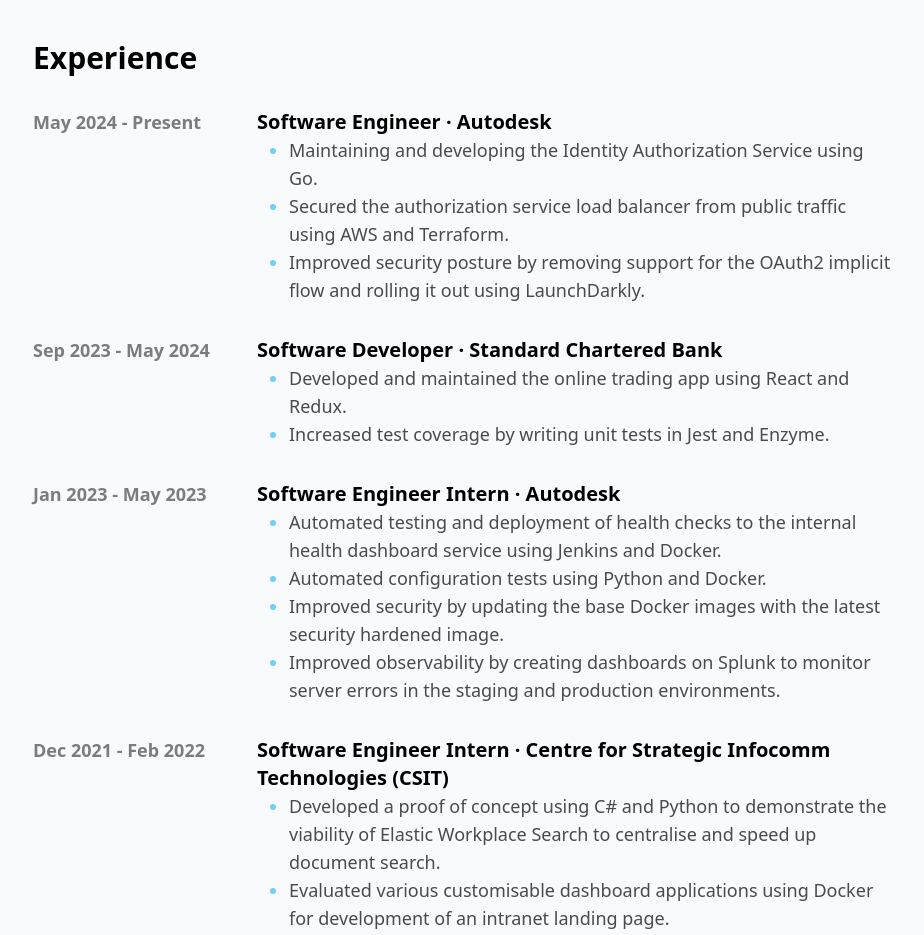
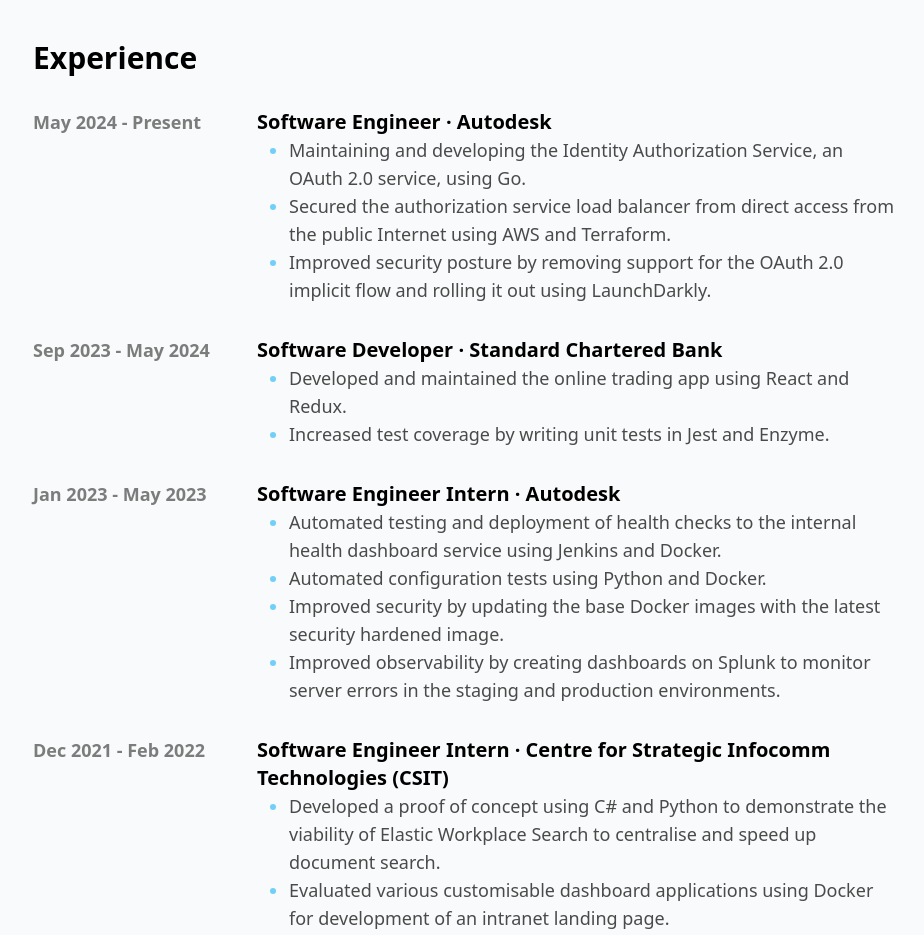
Before and after one commit to ychong032/resume-frontend, a website with bundled scripts: page src/index.html in a window 1280 px wide. Shown: the part 980-1915 px from the top of the page, without its empty margins (175-1099 px from the left). Built offline with nearby package versions, Linux system fonts and the light colour scheme; no server answers.

Commit message:
Update experience (#4)

```diff
--- a/src/index.html
+++ b/src/index.html
@@ -153,16 +153,18 @@
                             class="list-disc list-outside pl-8 marker:text-sky-400 text-base md:text-lg opacity-70">
                             <li>
                                 Maintaining and developing the Identity
-                                Authorization Service using Go.
+                                Authorization Service, an OAuth 2.0 service,
+                                using Go.
                             </li>
                             <li>
                                 Secured the authorization service load balancer
-                                from public traffic using AWS and Terraform.
+                                from direct access from the public Internet
+                                using AWS and Terraform.
                             </li>
                             <li>
                                 Improved security posture by removing support
-                                for the OAuth2 implicit flow and rolling it out
-                                using LaunchDarkly.
+                                for the OAuth 2.0 implicit flow and rolling it
+                                out using LaunchDarkly.
                             </li>
                         </ul>
                     </div>
```
